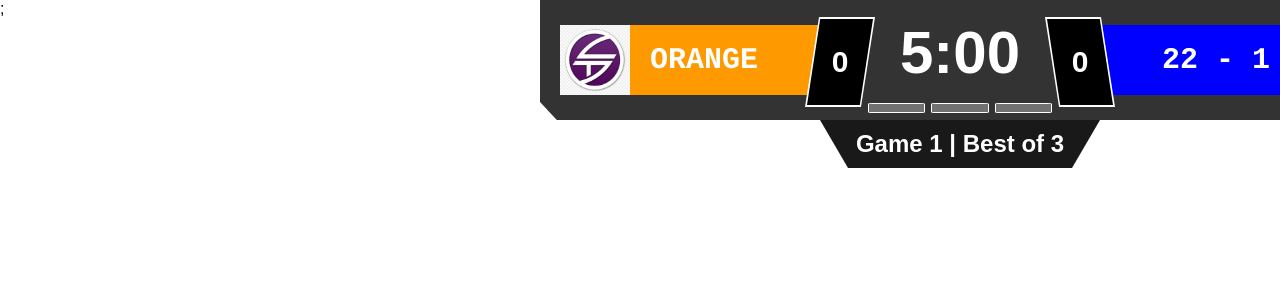
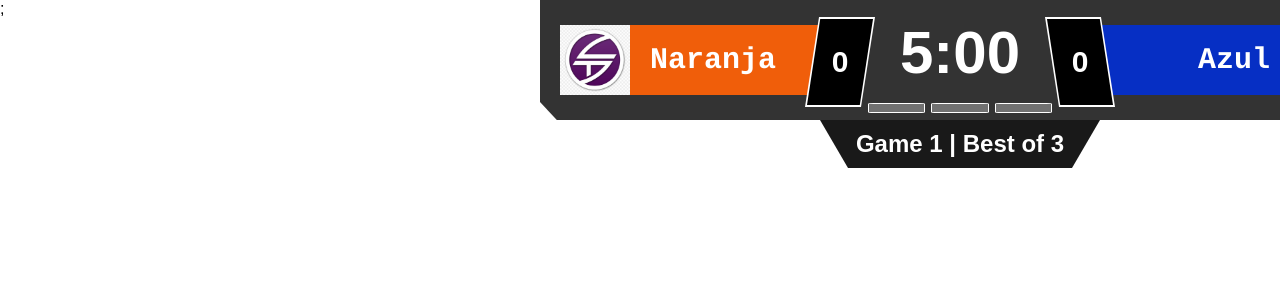
Before and after one commit to DanieluQC/overlay-dnlu, a React (Create React App) app in the folder overlay-demo/: page / in a window 1280 px wide. Shown: the top 300 px of the page. Built offline with nearby package versions, Linux system fonts and the light colour scheme; no server answers.

Commit message:
Archivo config

```diff
--- a/overlay-demo/src/components/PlayerBoostMeter/PlayerBoostMeter.style.ts
+++ b/overlay-demo/src/components/PlayerBoostMeter/PlayerBoostMeter.style.ts
@@ -15,7 +15,6 @@ export const BoostMeterInnerCircle = styled.circle<{ $teamColor: string }>`
 export const BoostMeterText = styled.text`
     font-family: 'Bahnschrift', Arial, sans-serif;
     font-size: 90px;
-    font-wight: bold;
     fill: white;
     text-shadow: 2px 2px 4px rgba(0, 0, 0, 0.5);
 `;
--- a/overlay-demo/src/components/PlayerBoostMeter/PlayerBoostMeter.tsx
+++ b/overlay-demo/src/components/PlayerBoostMeter/PlayerBoostMeter.tsx
@@ -3,19 +3,18 @@ import { GameInfoContext } from "../../contexts/GameInfoContext"
 import { GameService } from "../../services/gameService";
 import { BoostMeterInnerCircle, BoostMeterRing, BoostMeterText, BoostMeterWrapper } from "./PlayerBoostMeter.style";
 import { BoostService } from "../../services/boostService";
+import { ConfigService } from "../../services/configServive";
 
 export const PlayerBoostMeter = () => {
     const { gameInfo } = useContext(GameInfoContext);
 
     const spectatedPlayer = GameService.getPlayerFromTarget(gameInfo.players, gameInfo.target);
 
-    const normalizedRadius = 110 - 10 * 2;// inner radius - thickness of ring *2
-
     const size = 200;
     const strokeWidth = 20;
     const radius = (size + strokeWidth) / 2.5;
     const getTeamColor = (team: number) => {
-        return team === 0 ? "#4CA3FF" : "#FF8C3F";
+        return team === 0 ? ConfigService.getTeamBlueColor() : ConfigService.getTeamOrangeColor();
     };
     const circumference = radius * 2 * Math.PI;
 
--- a/overlay-demo/src/components/PlayerList/PlayerList.tsx
+++ b/overlay-demo/src/components/PlayerList/PlayerList.tsx
@@ -2,13 +2,14 @@ import React, { useContext } from 'react';
 import { GameInfoContext } from '../../contexts/GameInfoContext';
 import { GameService } from '../../services/gameService';
 import { PlayerCard, PlayerListContainer, TeamColumn, PlayerName, BoostBar, BoostText, BoostInfo } from './PlayerList.style';
+import { ConfigService } from '../../services/configServive';
 
 export const PlayerList: React.FC = () => {
     const { gameInfo } = useContext(GameInfoContext);
 
     const renderPlayerCard = (player: any, isBlueTeam: boolean) => {
         const isActive = player.id === gameInfo.target;
-        const teamColor = isBlueTeam ? '#4CA3FF' : '#FF8C3F';
+        const teamColor = isBlueTeam ? ConfigService.getTeamBlueColor() : ConfigService.getTeamOrangeColor();
 
         return (
             <PlayerCard key={player.id} $teamColor={teamColor} $isActive={isActive} $isBlueTeam={isBlueTeam}>
--- a/overlay-demo/src/components/PlayerStatCard/PlayerStatCard.tsx
+++ b/overlay-demo/src/components/PlayerStatCard/PlayerStatCard.tsx
@@ -8,13 +8,14 @@ import {
     StatCardStatValue,
     PlayerName
 } from "./PlayerStatCard.style";
+import { ConfigService } from "../../services/configServive";
 
 export const PlayerStatCard = () => {
     const { gameInfo } = useContext(GameInfoContext);
     const spectatedPlayer = GameService.getPlayerFromTarget(gameInfo.players, gameInfo.target);
 
     const getTeamColor = (team: number) => {
-        return team === 0 ? "#4CA3FF" : "#FF8C3F";
+        return team === 0 ? ConfigService.getTeamBlueColor() : ConfigService.getTeamOrangeColor();
     };
 
     return (
--- a/overlay-demo/src/components/Scorebug/Scorebug.style.ts
+++ b/overlay-demo/src/components/Scorebug/Scorebug.style.ts
@@ -1,5 +1,5 @@
 import styled from "styled-components";
-
+import { ConfigService } from "../../services/configServive";
 export const ScorebugContainer = styled.div`
     position: absolute;
     display: flex;
@@ -40,14 +40,16 @@ export const TeamSection = styled.div`
     position: relative;
     margin-top: 0px;
 `;
+
 export const ScorebugOrange = styled(TeamSection)`
-    background-color: #ff9900;
+    background-color: ${ConfigService.getTeamOrangeColor()};
     justify-content: flex-start;
     padding-left: 10px;
 `;
 
+
 export const ScorebugBlue = styled(TeamSection)`
-    background-color: blue;
+    background-color: ${ConfigService.getTeamBlueColor()};
     justify-content: flex-end;
     padding-right: 10px;
 `;
@@ -171,19 +173,18 @@ export const MatchIndicatorsWrapper = styled.div`
     padding-bottom: 5px;
 `;
 
-export const MatchIndicator = styled.div<{ $isOrangeWin: boolean; $isBlueWin: boolean }>`
+export const MatchIndicator = styled.div<{ $isOrangeWin: boolean, $isBlueWin: boolean }>`
     width: 50%;
     height: 8px;
     border-radius: 10%;
     margin: 0 3px;
     display: inline-block;
     background-color: ${props =>
-        props.$isOrangeWin ? '#FF6600'
-            : props.$isBlueWin ? '#4169E1'
+        props.$isOrangeWin ? ConfigService.getTeamOrangeColor()
+            : props.$isBlueWin ? ConfigService.getTeamBlueColor()
                 : 'rgba(255, 255, 255, 0.3)'};
     border: 1px solid white;
 `;
-
 export const BestOfText = styled.div`
     font-size: 24px;
     font-weight: bold;
--- a/overlay-demo/src/components/Scorebug/Scorebug.tsx
+++ b/overlay-demo/src/components/Scorebug/Scorebug.tsx
@@ -1,4 +1,4 @@
-import React, { useEffect, useState, useContext } from "react";
+import { useEffect, useState, useContext } from "react";
 import { GameInfoContext } from "../../contexts/GameInfoContext";
 import {
     ScorebugWrapper,
@@ -17,6 +17,7 @@ import {
     ScorebugBlue,
 } from "./Scorebug.style";
 import { GameService } from "../../services/gameService";
+import { ConfigService } from "../../services/configServive";
 
 export const Scorebug = () => {
     const { gameInfo } = useContext(GameInfoContext);
@@ -28,7 +29,7 @@ export const Scorebug = () => {
         const saved = localStorage.getItem('blueWins');
         return saved !== null ? parseInt(saved, 10) : 0;
     });
-    const totalMatches = 3; // Best of 7
+    const totalMatches = ConfigService.getTotalMatches(); // Best of 7
     const winsNeeded = totalMatches/2 +0.5;
     const [totalGames, setTotalGames] = useState(() => {
         const saved = localStorage.getItem('totalGames');
@@ -37,7 +38,6 @@ export const Scorebug = () => {
 
     // Agregar un estado para controlar si se ha actualizado el puntaje en el último render
     const [updated, setUpdated] = useState(false);
-
     useEffect(() => {
         if (gameInfo.winner && gameInfo.winner !== '' && !updated) {
             if (gameInfo.score.orange > gameInfo.score.blue && orangeWins < winsNeeded && orangeWins + blueWins < totalMatches) {
@@ -123,7 +123,7 @@ export const Scorebug = () => {
             <ScorebugWrapper>
                 <TeamLogo src={process.env.PUBLIC_URL + "/images/orange_logo.png"} alt="Orange Team Logo" />
                 <ScorebugOrange>
-                    <TeamName>ORANGE</TeamName>
+                    <TeamName>{ConfigService.getTeamOrangeName()}</TeamName>
                     <ScoreBoxOrange onClick={plusWinOrange}>
                         <TeamScore>{gameInfo.score.orange}</TeamScore>
                     </ScoreBoxOrange>
@@ -140,7 +140,7 @@ export const Scorebug = () => {
                     <ScoreBoxBlue onClick={plusWinBlue}>
                         <TeamScore>{gameInfo.score.blue}</TeamScore>
                     </ScoreBoxBlue>
-                    <TeamName>22 - 1</TeamName>
+                    <TeamName>{ConfigService.getTeamBlueName()}</TeamName>
                 </ScorebugBlue>
                 <TeamLogo src={process.env.PUBLIC_URL + "/images/blue_logo.png"} alt="Blue Team Logo" />
             </ScorebugWrapper>
--- /dev/null
+++ b/overlay-demo/src/config_overlay/config.json
@@ -0,0 +1,7 @@
+{
+    "teamOrangeName": "Naranja",
+    "teamOrangeColor": "#f05e0a",
+    "totalMatches": 3,
+    "teamBlueColor": "#062fc4",
+    "teamBlueName": "Azul"
+  }
--- /dev/null
+++ b/overlay-demo/src/services/configServive.ts
@@ -0,0 +1,9 @@
+import config from '../config_overlay/config.json';
+
+export const ConfigService = {
+  getTeamBlueColor: () => config.teamBlueColor,
+  getTeamOrangeColor: () => config.teamOrangeColor,
+  getTotalMatches: () => config.totalMatches,
+  getTeamBlueName: () => config.teamBlueName,
+  getTeamOrangeName: () => config.teamOrangeName,
+};
```
